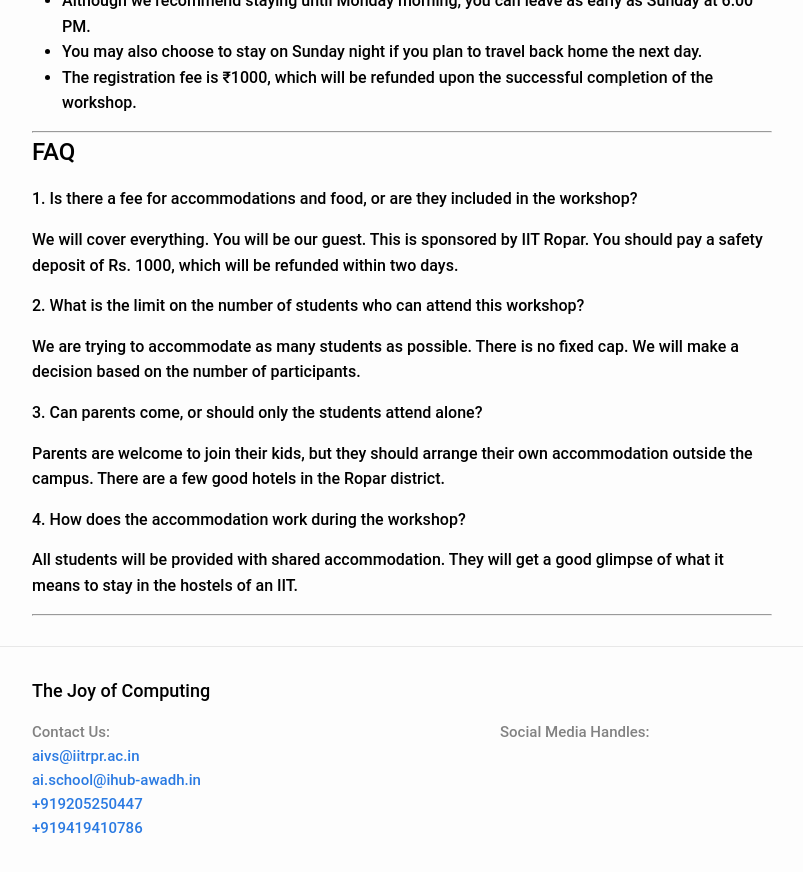
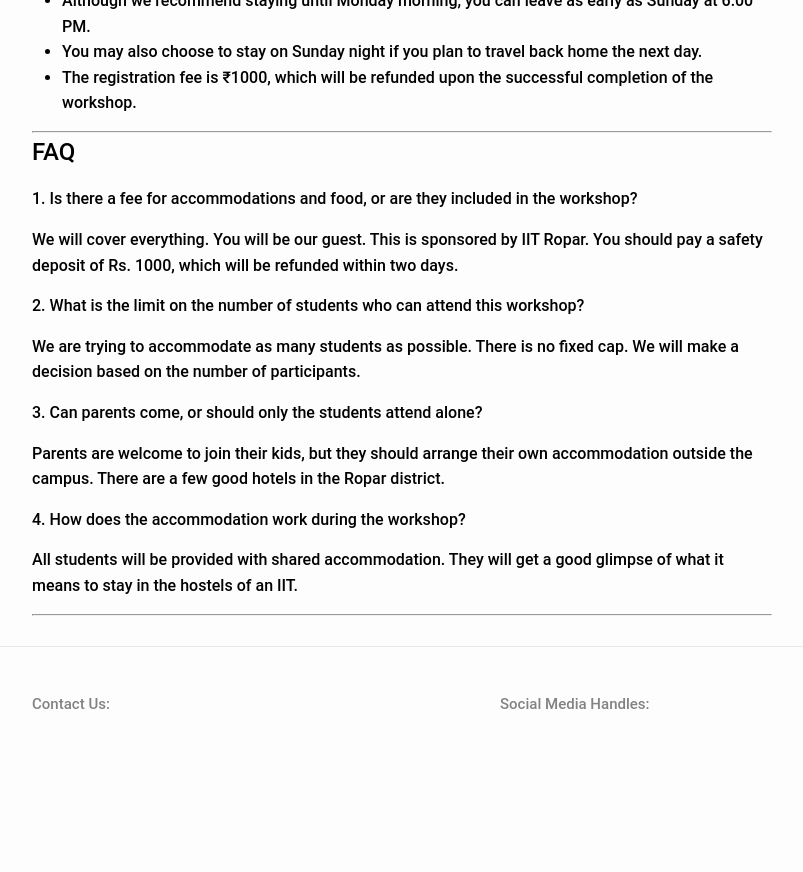
Before and after one commit to sudarshansudarshan/swagatam1, a Jekyll site: the page built from index.markdown, in a window 1280 px wide and 900 px high, scrolled down 1295 px. Shown: the top 872 px of the window, without its empty margins (238-1041 px from the left). Built offline with Jekyll 4.4.1, drawn with Linux system fonts in a browser that asks for light colours; after the commit the page ends 2071 px from its top, so only the background shows below that; some of the changed lines change nothing that is shown.

Commit message:
Update _config.yml

```diff
--- a/_config.yml
+++ b/_config.yml
@@ -46,11 +46,11 @@ header_pages:
 
 
 markdown: kramdown
-title: The Joy of Computing
-email1: aivs@iitrpr.ac.in
-email2: ai.school@ihub-awadh.in
-phone1: "+919205250447"
-phone2: "+919419410786"
+# title: The Joy of Computing
+# email1: aivs@iitrpr.ac.in
+# email2: ai.school@ihub-awadh.in
+# phone1: "+919205250447"
+# phone2: "+919419410786"
 description: >- # this means to ignore newlines until "baseurl:"
   This is a Description for the website
 
```
